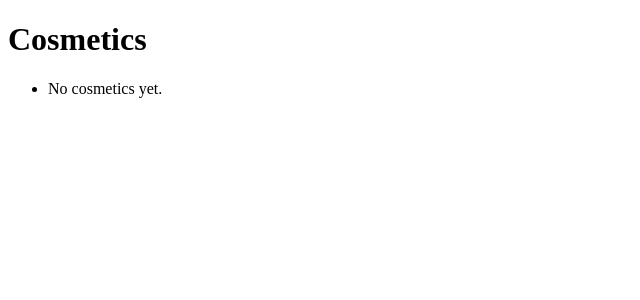
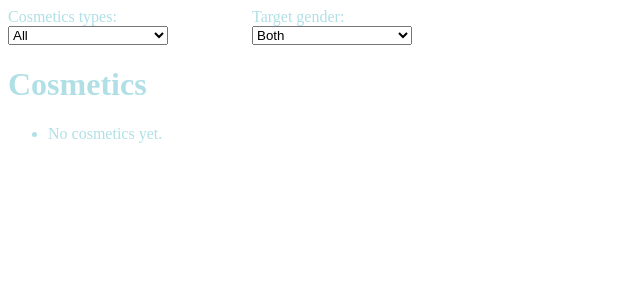
Before and after one commit to Riwuko/Creamhouse-site-project, a Django app: page /cosmetic in a window 1280 px wide. Shown: the top 300 px of the page, without its empty margins (0-640 px from the left). Run offline with Django 3.2, Linux system fonts and the light colour scheme; data that the repository does not hold is empty.

Commit message:
Anything in product views :)

```diff
--- a/cosmetics/static/cosmetics/scripts/addCosmetics.js
+++ b/cosmetics/static/cosmetics/scripts/addCosmetics.js
@@ -50,8 +50,8 @@ const bodyCosmeticForm = `
     <div class="single-cosmetic-properties">
       <legend>Choose cosmetic properties:</legend>
         <div>
-          <input class="property" type="checkbox" id="moisturiing" name="property" value="moisturizing"
-          <label for="moisturiing">Moisturiing</label>
+          <input class="property" type="checkbox" id="moisturiing" name="property" value="moisturizing">
+          <label for="moisturiing">Moisturizing</label>
         </div>
         <div>
           <input class="property" type="checkbox" id="reviviscent" name="property" value="reviviscent">
@@ -87,6 +87,7 @@ const faceCosmeticForm = `
     </div>
 
     <div class = "single-cosmetic-skin-subtype">
+    <label>Cosmetic Skin Subtype: </label>
       <select class="single-cosmetic-skin-subtype">
         <option value="capillaries">Capillaries skin</option>
         <option value="sensitive">Sensitive skin</option>
--- /dev/null
+++ b/cosmetics/static/cosmetics/scripts/cosmeticsList.js
@@ -0,0 +1,258 @@
+const chooseCosmeticsType = document.querySelector('select.cosmetics-filters-types');
+const chooseCosmeticsTargetGender = document.querySelector('select.cosmetics-filters-target-gender');
+const formSpace = document.querySelector('form div.cosmetics-chosen-filters');
+const changeFormTemplate = () => {
+  const cosmeticsType = chooseCosmeticsType.value;
+  const cosmeticsTargetGender = chooseCosmeticsTargetGender.value;
+
+  formSpace.innerHTML = cosmeticsMoreFilters[cosmeticsType];
+  changeCosmeticsFilters();
+
+  console.log(cosmeticsType, cosmeticsTargetGender);
+};
+chooseCosmeticsType.addEventListener('change', changeFormTemplate);
+chooseCosmeticsTargetGender.addEventListener('change', changeFormTemplate);
+
+const bodyCosmeticsFilters = `
+    <div class="body-cosmetic-filters">
+      <div>
+	  	<span class="cosmetics-filters"><label class=filters-label>Skin type:</label></span>
+ 		<span class="cosmetics-filters"><label class=filters-label>Properties:</label></span>
+      </div>
+      <div>
+      	<span class="cosmetics-filters">
+	  		<select class="cosmetics-filters-skin-type">
+	  			<option selected value="all">All</option>
+				<option value="dehyderated" id="dehyderated">Dehyderated skin</option>
+		        <option value="imperfections" id="imperfections">Imperfections</option>
+		        <option value="inelastic" id="inelastic">Inelastic skin</option>
+		        <option value="cellulite" id="cellulite">Cellulite</option>
+		        <option value="sweating" id="sweating">Sweating skin</option>
+		        <option value="sensitive" id="sensitive">Sensitive skin</option>
+			</select> </span>
+
+		<span class="cosmetics-filters">
+			<select class="cosmetics-filters-properties">
+			    <option selected value="all">All</option>
+			    <option value="moisturizing">Moisturizing</option>
+			    <option value="reviviscent">Reviviscent</option>
+			    <option value="antiaging">Antiaging</option>
+			    <option value="cleansing">Cleansing</option>
+			    <option value="sunscreen">Sunscreen</option>
+			</select></span>
+      </div>
+
+    </div>
+`;
+
+const faceCosmeticsFilters = `
+    <div class="hair-cosmetic-filters">
+     <div>
+	  	<span class="cosmetics-filters"><label class=filters-label>Skin type:</label></span>
+	  	<span class="cosmetics-filters"><label class=filters-label>Skin subtype:</label></span>
+	  	<span class="cosmetics-filters"><label class=filters-label>Time of day:</label></span>
+ 		<span class="cosmetics-filters"><label class=filters-label>Properties:</label></span>
+      </div>
+      <div>
+      	<span class="cosmetics-filters">
+	  		<select class="cosmetics-filters-skin-type">
+	  			<option selected value="all">All</option>
+				<option value="dry">Dry</option>
+		        <option value="normal">Normal</option>
+		        <option value="oily">Oily</option>
+		        <option value="combination">Combination</option>
+			</select> </span>
+
+		<span class="cosmetics-filters">
+			<select class="cosmetics-filters-skin-subtype">
+				<option selected value="all">All</option>
+		        <option value="capillaries">Capillaries</option>
+		        <option value="sensitive">Sensitive</option>
+		        <option value="acne">Acne</option>
+		        <option value="contaminated">Contaminated</option>
+		        <option value="allergic">Allergic</option>
+		        <option value="dehyderated">Dehyderated</option>
+		        <option value="mature">Mature</option>
+	      </select></span>
+
+		<span class="cosmetics-filters">
+			<select class="cosmetics-filters-time-of-day">
+				<option selected value="all">All</option>
+		        <option value="day">Day</option>
+		        <option value="night">Night</option>
+	      </select></span>
+
+		<span class="cosmetics-filters">
+			<select class="cosmetics-filters-properties">
+			    <option selected value="all">All</option>
+			    <option value="moisturizing">Moisturizing</option>
+			    <option value="reviviscent">Reviviscent</option>
+			    <option value="antiaging">Antiaging</option>
+			    <option value="cleansing">Cleansing</option>
+			    <option value="sunscreen">Sunscreen</option>
+			</select></span>
+      </div>
+
+    </div>
+`;
+
+const hairCosmeticsFilters = `
+    <div class="face-cosmetic-filters">
+      <div>
+	  	<span class="cosmetics-filters"><label class=filters-label>Hair type:</label></span>
+	  	<span class="cosmetics-filters"><label class=filters-label>Hair problem:</label></span>
+ 		<span class="cosmetics-filters"><label class=filters-label>Properties:</label></span>
+      </div>
+      <div>
+      	<span class="cosmetics-filters">
+	  		<select class="cosmetics-filters-hair-type">
+	  			<option selected value="all-porosity">All porosity</option>
+				<option value="high-porosity">High porosity</option>
+		        <option value="low-porosity">Low porosity</option>
+		        <option value="medium-porosity">Medium porosity</option>
+			</select> </span>
+
+		<span class="cosmetics-filters">
+	        <select class="cosmetics-filters-hair-problem">
+	          <option selected value="all-hair">All hair</option>
+	          <option value="weak">Weak hair</option>
+	          <option value="colored">Colored hair</option>
+	          <option value="dandruff">Dandruff</option>
+	          <option value="oily">Oily hair</option>
+	        </select></span>
+
+		<span class="cosmetics-filters">
+			<select class="cosmetics-filters-properties">
+			    <option selected value="all">All</option>
+			    <option value="moisturizing">Moisturizing</option>
+			    <option value="reviviscent">Reviviscent</option>
+			    <option value="color-protection">Color protection</option>
+			    <option value="against-hair-loss">Against hair loss</option>
+			    <option value="against-dandruff">Against dandruff</option>
+			    <option value="hair-growth">Hair growth</option>
+			    <option value="smoothing">Smoothing</option>
+			    <option value="against-greasiness">Against greasiness</option>
+			</select></span>
+      </div>
+
+    </div>
+`;
+
+
+
+const handsFeetCosmeticsFilters = `
+    <div class="handsFeet-cosmetic-filters">
+      <div>
+	  	<span class="cosmetics-filters"><label class=filters-label>Skin type:</label></span>
+ 		<span class="cosmetics-filters"><label class=filters-label>Properties:</label></span>
+      </div>
+      <div>
+      	<span class="cosmetics-filters">
+	  		<select class="cosmetics-filters-skin-type">
+	  			<option selected value="all">All</option>
+				<option value="dry">Dry</option>
+		        <option value="normal">Normal</option>
+		        <option value="dehyderated">Dehyderated</option>
+		        <option value="inelastic">Inelastic</option>
+			</select> </span>
+
+		<span class="cosmetics-filters">
+			<select class="cosmetics-filters-properties">
+			    <option selected value="all">All</option>
+			    <option value="moisturizing">Moisturizing</option>
+			    <option value="reviviscent">Reviviscent</option>
+			    <option value="sunscreen">Sunscreen</option>
+			</select></span>
+      </div>
+
+    </div>
+`;
+
+const cosmeticsMoreFilters = {
+  body: bodyCosmeticsFilters,
+  hair: hairCosmeticsFilters,
+  hands: handsFeetCosmeticsFilters,
+  face: faceCosmeticsFilters,
+  feet: handsFeetCosmeticsFilters,
+};
+
+const getCosmeticsFiltersData = () => {
+	const cosmeticsType = chooseCosmeticsType.value;
+ 	const cosmeticsTargetGender = chooseCosmeticsTargetGender.value;
+ 	const cosmetic = document.querySelector('div.cosmetics');
+
+	const commonCosmeticsData = {
+    	type: cosmeticsType,
+    	target_gender: cosmeticsTargetGender,
+  	};
+
+  	const bodyCosmeticData = () => {
+    return (bodyHandsFeetCosmeticJson = {
+      commonCosmeticsData,
+      skin_type: cosmetic.querySelector('select.cosmetics-filters-skin-type').value,
+      properties: cosmetic.querySelector('select.cosmetics-filters-properties').value,
+
+    });
+  };
+
+  const handsFeetCosmeticData = () => {
+    return (handsFeetCosmeticJson = {
+      commonCosmeticsData,
+      skin_type: cosmetic.querySelector('select.cosmetics-filters-skin-type').value,
+      properties: cosmetic.querySelector('select.cosmetics-filters-properties').value,
+
+    });
+  };
+
+  const faceCosmeticData = () => {
+    return (faceCosmeticJson = {
+      commonCosmeticsData,
+      skin_type: cosmetic.querySelector('select.cosmetics-filters-skin-type').value,
+      time_of_day: cosmetic.querySelector('select.cosmetics-filters-time-of-day').value,
+      skin_subtype: cosmetic.querySelector('select.cosmetics-filters-skin-subtype').value,
+      properties: cosmetic.querySelector('select.cosmetics-filters-properties').value,
+    });
+  };
+
+  const hairCosmeticData = () => {
+    return (hairCosmeticJson = {
+      commonCosmeticsData,
+	  hair_type: cosmetic.querySelector('select.cosmetics-filters-hair-type').value,
+	  hair_problem: cosmetic.querySelector('select.cosmetics-filters-hair-problem').value,
+      properties: cosmetic.querySelector('select.cosmetics-filters-properties').value,
+    });
+  };
+
+  if (cosmeticsType == 'body') {
+    return bodyCosmeticData();
+  } else if (cosmeticsType == 'face') {
+    return faceCosmeticData();
+  } else if (cosmeticsType == 'hair') {
+    return hairCosmeticData();
+  } else if (cosmeticsType == 'hands' || cosmeticsType == 'feet') {
+    return handsFeetCosmeticData();
+  }
+
+};
+
+
+
+ const requestPost = async (url, jsonData) => {
+  const response = await fetch(url, {
+    method: 'POST',
+    headers: {
+      'Content-Type': 'application/json',
+      'X-CSRFToken': Cookies.get('csrftoken'),
+    },
+    body: JSON.stringify(jsonData),
+    credentials: 'include',
+  });
+  return response.json();
+};
+
+const changeCosmeticsFilters = async () => {
+  const jsonData = getCosmeticsFiltersData();
+  console.log(jsonData);
+  // resp = await requestPost('/cosmetic/add', jsonData);
+  // console.log(resp);
+};
--- a/cosmetics/static/cosmetics/styles/cosmetic-styles.css
+++ b/cosmetics/static/cosmetics/styles/cosmetic-styles.css
@@ -1,3 +1,32 @@
 body {
   color: powderblue;
+
 }
+.ingredients-filters {
+ 	margin-right: 80px;
+}
+
+.cosmetics-filters{
+	margin-right: 80px;
+}
+
+.cosmetics-filters-checkbox{
+  	margin-right: 20px;
+}
+
+.checkbox-label{
+	margin-right: 10px;
+}
+
+.checkbox{
+	margin-right: 80px;
+}
+
+.filters-label {
+    width: 160px !important;
+    display: inline-block;
+}
+
+select {
+    width: 160px;
+}
--- a/cosmetics/templates/cosmetic/cosmetics_list.html
+++ b/cosmetics/templates/cosmetic/cosmetics_list.html
@@ -1,10 +1,46 @@
-<!DOCTYPE html>
-<html lang="en">
+{% extends 'base.html' %} {% load static %} {% block scripts %}
+<script src="{% static 'cosmetics/scripts/cosmeticsList.js' %}" defer></script>
+{% endblock %} {% block content %}
 <head>
     <meta charset="UTF-8">
     <title>Title</title>
 </head>
 <body>
+<form>
+	<div class="cosmetics">
+		<div class="cosmetics-filters">
+			<div>
+	      		<span class="cosmetics-filters"><label class=filters-label>Cosmetics types:</label></span>
+
+	      		<span class="cosmetics-filters"><label class=filters-label>Target gender:</label></span>
+	  		</div>
+	  		<div>
+	  			<span class="cosmetics-filters">
+	  			<select class="cosmetics-filters-types">
+			      <option selected value="all">All</option>
+			      <option value="body">Body</option>
+			      <option value="hair">Hair</option>
+			      <option value="hands">Hands</option>
+			      <option value="face">Face</option>
+			      <option value="feet">Feet</option>
+			    </select> </span>
+
+			    <span class="cosmetics-filters">
+			    <select class="cosmetics-filters-target-gender">
+			      <option selected value="both">Both</option>
+			      <option value="male">Male</option>
+			      <option value="female">Female</option>
+			    </select></span>
+
+	  		</div>
+
+	  		<div class=cosmetics-chosen-filters>
+	 	</div>
+
+		</div>
+	</div>
+</form>
+
 <h1>{{ object_type|title }}</h1>
 <ul>
 {% for cosmetic in object_list %}
@@ -14,4 +50,5 @@
 {% endfor %}
 </ul>
 </body>
-</html>
+
+{% endblock %}
--- a/cosmetics/views.py
+++ b/cosmetics/views.py
@@ -1,5 +1,6 @@
 from django.contrib.auth.decorators import login_required
 from django.http import JsonResponse
+from django.shortcuts import get_object_or_404
 from django.shortcuts import render
 from django.utils.decorators import method_decorator
 from django.views import View
@@ -124,7 +125,35 @@ class CosmeticListView(ListView):
         context['object_type'] = 'cosmetics'
         return context
 
-
 class CosmeticDetailView(DetailView):
     model = Cosmetic
     template_name = 'cosmetic/cosmetics_detail.html'
+
+
+class IngredientListView(ListView):
+    model = Ingredient
+    template_name = 'cosmetic/ingredients_list.html'
+
+    def get_context_data(self, **kwargs):
+        context = super().get_context_data(**kwargs)
+        ingredients = IngredientName.objects.all()
+        context['object_type'] = 'ingredients'
+        context['ingredients_names'] = ingredients
+        return context
+
+
+class IngredientDetailView(DetailView):
+    model = Ingredient
+    template_name = 'cosmetic/ingredient_detail.html'
+
+    def get_context_data(self, **kwargs):
+        self.object = self.get_object()
+        context = super().get_context_data(**kwargs)
+        pk = self.object.pk
+        ingredient_names = IngredientName.objects.filter(ingredient=pk).all()
+        names=[]
+        for ingredient in ingredient_names:
+            names.append(ingredient.name)
+        print(names)
+        context["ingredient_names"] = names
+        return context
--- a/creamhouse/urls.py
+++ b/creamhouse/urls.py
@@ -22,6 +22,8 @@ from cosmetics.views import (
     AddNewIngredient,
     CosmeticDetailView,
     CosmeticListView,
+    IngredientDetailView,
+    IngredientListView,
 )
 from cosmetics.views_api import CheckIngredient, FilterCosmetic
 
@@ -49,4 +51,6 @@ urlpatterns = [
     path('cosmetic', CosmeticListView.as_view()),
     path('cosmetic/show/<pk>', CosmeticDetailView.as_view()),
     path('cosmetic/filter', FilterCosmetic.as_view()),
+    path('ingredient', IngredientListView.as_view()),
+    path('ingredient/show/<pk>', IngredientDetailView.as_view()),
 ]
```
Also changed, not shown: cosmetics/json_schemas.py (+98 -31 lines), cosmetics/static/cosmetics/scripts/ingredientsList.js (added, +48 -0 lines), cosmetics/templates/cosmetic/cosmetics_detail.html (+19 -12 lines), cosmetics/templates/cosmetic/ingredient_detail.html (added, +17 -0 lines), cosmetics/templates/cosmetic/ingredients_list.html (added, +69 -0 lines), cosmetics/validation.py (+9 -5 lines).
